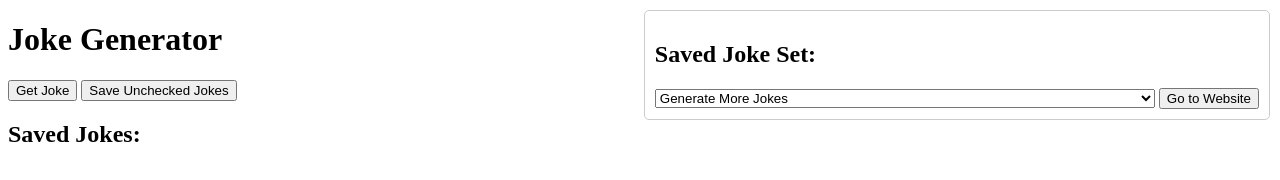
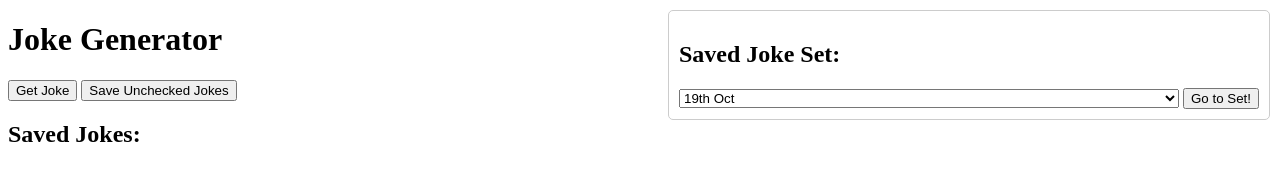
Before and after one commit to hellojoechip/jokes-workflow, a plain HTML site: page index.html in a window 1280 px wide. Drawn offline with Linux system fonts and the light colour scheme.

Commit message:
Update index.html

```diff
--- a/index.html
+++ b/index.html
@@ -27,13 +27,12 @@
     <div id="website-links-container">
         <h2>Saved Joke Set:</h2>
         <select id="website-dropdown">
-            <option value="https://geraldcdx.github.io/jokes-workflow/">Generate More Jokes</option>
             <option value="https://geraldcdx.github.io/jokes-workflow/saved-jokes">19th Oct</option>
             <option value="https://geraldcdx.github.io/jokes-workflow/">Another Website</option>
             <option value="https://geraldcdx.github.io/jokes-workflow/">Yet Another Website</option>
             <!-- Add more options as needed -->
         </select>
-        <button onclick="goToSelectedWebsite()">Go to Website</button>
+        <button onclick="goToSelectedWebsite()">Go to Set!</button>
     </div>
 
     <button onclick="generateJoke()">Get Joke</button>
```
